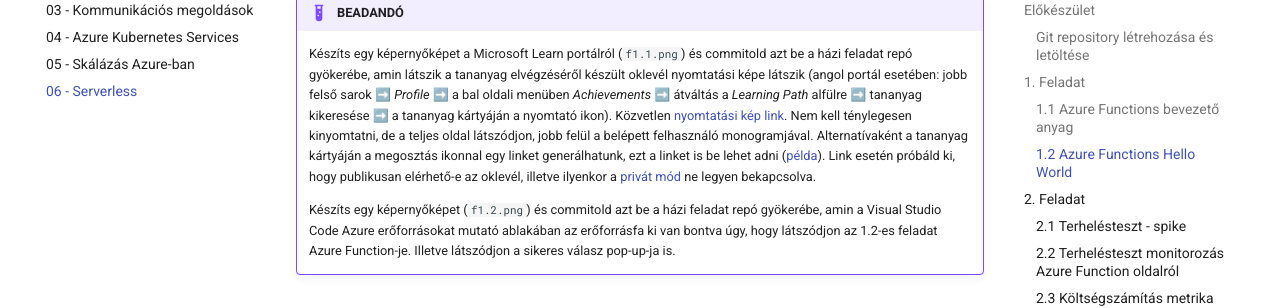
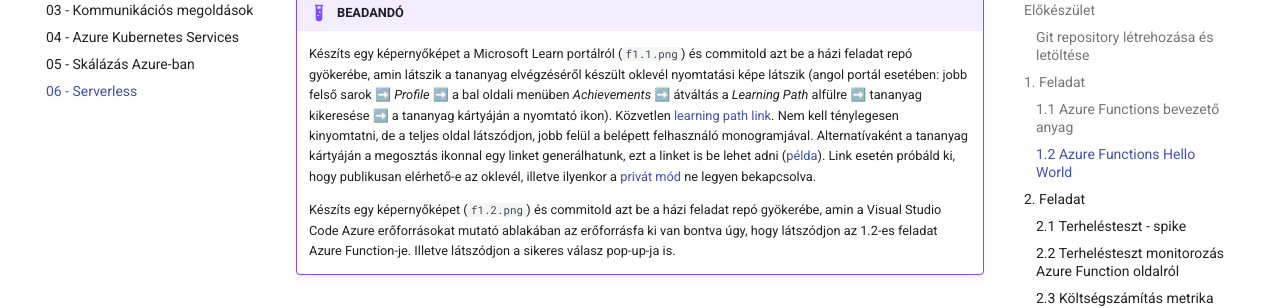
Before and after one commit to bmeviaumb11/skalazhato, an MkDocs documentation site: the page built from docs/homework/06-serverless/index.md, in a window 1280 px wide and 900 px high, scrolled down 1582 px. Shown: the part 152-460 px from the top of the window. Built offline with MkDocs 1.6.1 and Material for MkDocs 9.7.7, drawn with Linux system fonts in a browser that asks for light colours; emoji names are drawn with the system emoji font; comment, search, counter and statistics services are not loaded.

Commit message:
learning path updated link for hf6

```diff
--- a/docs/homework/06-serverless/index.md
+++ b/docs/homework/06-serverless/index.md
@@ -46,7 +46,7 @@
     A tananyag elvégzése után még ne töröld a Function-t,a következő feladatban még szükség lesz rá.
 
 !!! example "BEADANDÓ"
-    Készíts egy képernyőképet a Microsoft Learn portálról (`f1.1.png`) és commitold azt be a házi feladat repó gyökerébe, amin látszik a tananyag elvégzéséről készült oklevél nyomtatási képe látszik (angol portál esetében: jobb felső sarok ➡️ *Profile* ➡️ a bal oldali menüben *Achievements* ➡️ átváltás a *Learning Path* alfülre ➡️ tananyag kikeresése ➡️ a tananyag kártyáján a nyomtató ikon). Közvetlen [nyomtatási kép link](https://learn.microsoft.com/en-us/users/me/achievements/print/jl4mhr2t?tab=tab-learning-paths). Nem kell ténylegesen kinyomtatni, de a teljes oldal látszódjon, jobb felül a belépett felhasználó monogramjával. Alternatívaként a tananyag kártyáján a megosztás ikonnal egy linket generálhatunk, ezt a linket is be lehet adni ([példa](https://learn.microsoft.com/api/achievements/share/en-us/kszicsillag/JL4MHR2T?sharingId=C9ECDF4DA28799DD)). Link esetén próbáld ki, hogy publikusan elérhető-e az oklevél, illetve ilyenkor a [privát mód](https://learn.microsoft.com/en-us/credentials/certifications/cred-share-validate#sharing-and-privacy-setting) ne legyen bekapcsolva.
+    Készíts egy képernyőképet a Microsoft Learn portálról (`f1.1.png`) és commitold azt be a házi feladat repó gyökerébe, amin látszik a tananyag elvégzéséről készült oklevél nyomtatási képe látszik (angol portál esetében: jobb felső sarok ➡️ *Profile* ➡️ a bal oldali menüben *Achievements* ➡️ átváltás a *Learning Path* alfülre ➡️ tananyag kikeresése ➡️ a tananyag kártyáján a nyomtató ikon). Közvetlen [learning path link](https://learn.microsoft.com/en-us/users/me/achievements?tab=tab-learning-paths). Nem kell ténylegesen kinyomtatni, de a teljes oldal látszódjon, jobb felül a belépett felhasználó monogramjával. Alternatívaként a tananyag kártyáján a megosztás ikonnal egy linket generálhatunk, ezt a linket is be lehet adni ([példa](https://learn.microsoft.com/api/achievements/share/en-us/kszicsillag/JL4MHR2T?sharingId=C9ECDF4DA28799DD)). Link esetén próbáld ki, hogy publikusan elérhető-e az oklevél, illetve ilyenkor a [privát mód](https://learn.microsoft.com/en-us/credentials/certifications/cred-share-validate#sharing-and-privacy-setting) ne legyen bekapcsolva.
 
     Készíts egy képernyőképet (`f1.2.png`) és commitold azt be a házi feladat repó gyökerébe, amin a Visual Studio Code Azure erőforrásokat mutató ablakában az erőforrásfa ki van bontva úgy, hogy látszódjon az 1.2-es feladat Azure Function-je. Illetve látszódjon a sikeres válasz pop-up-ja is.
 
```
